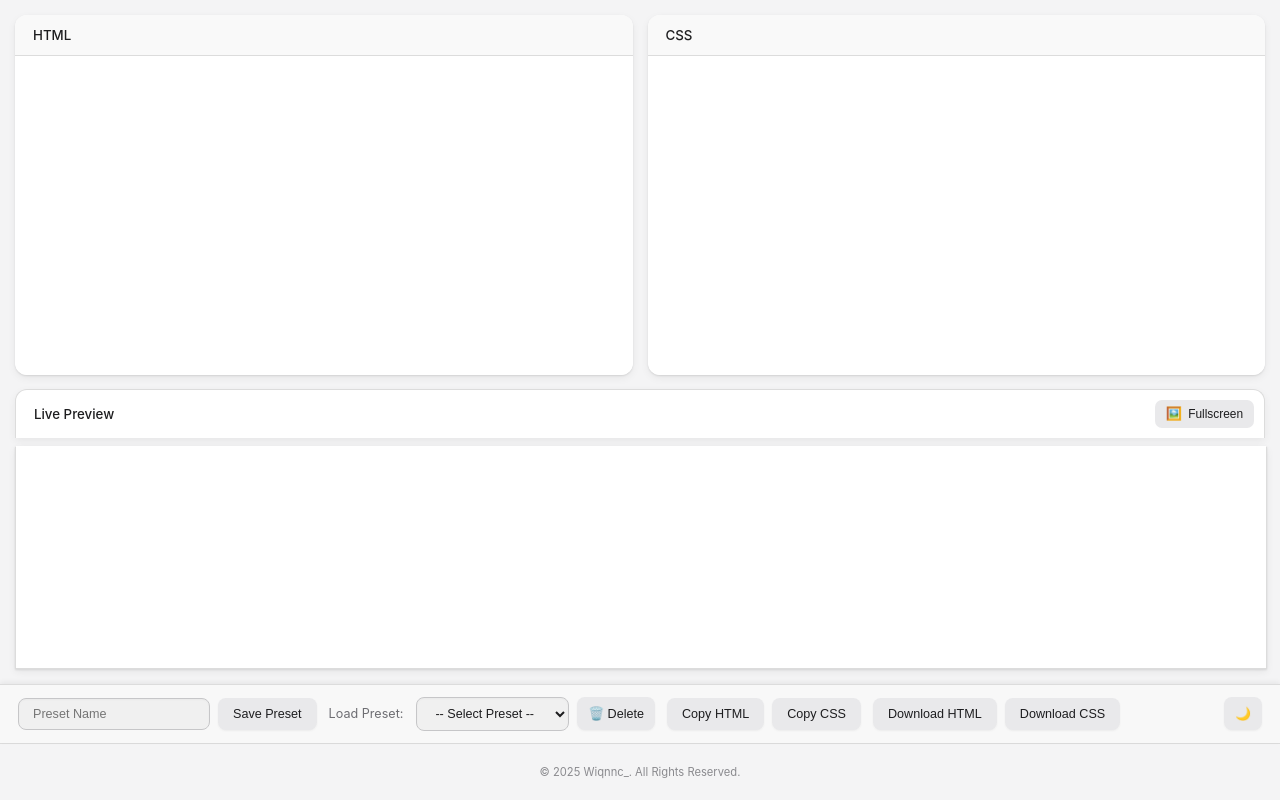
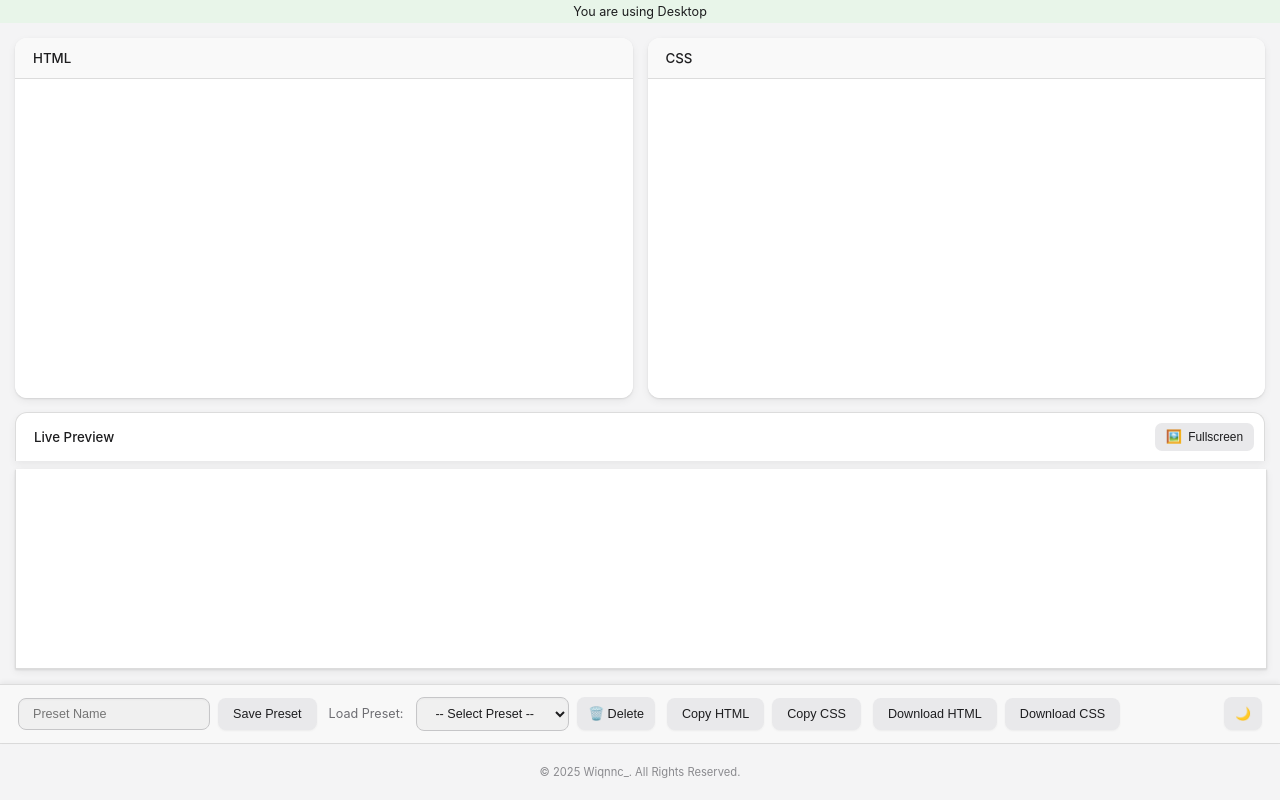
Before and after one commit to DPINE8302/Playground, a plain HTML site: page index.html in a window 1280 px wide. Drawn offline with Linux system fonts and the light colour scheme.

Commit message:
feat: add device-specific banner

```diff
--- a/index.html
+++ b/index.html
@@ -67,6 +67,25 @@
             font-size: 14px;
             -webkit-font-smoothing: antialiased;
             -moz-osx-font-smoothing: grayscale;
+        }
+
+        .device-banner {
+            text-align: center;
+            padding: 4px;
+            font-size: 0.9em;
+            background-color: var(--header-bg-color);
+        }
+
+        @media (max-width: 600px) {
+            .device-banner { background-color: #E0F7FA; }
+        }
+
+        @media (min-width: 601px) and (max-width: 1024px) {
+            .device-banner { background-color: #FFF3E0; }
+        }
+
+        @media (min-width: 1025px) {
+            .device-banner { background-color: #E8F5E9; }
         }
 
         .editor-container {
@@ -346,6 +365,8 @@
     </style>
 </head>
 <body>
+
+    <div id="device-banner" class="device-banner"></div>
 
     <div class="editor-container">
         <div class="editor-pane">
@@ -839,10 +860,22 @@ ${htmlEditor.value}
 
 
         // --- Initial Load ---
+        function detectDeviceType() {
+            const ua = navigator.userAgent;
+            if (/iPad|Tablet/i.test(ua)) return 'iPad';
+            if (/Mobi/i.test(ua)) return 'Mobile';
+            return 'Desktop';
+        }
+
         function initializeApp() {
             // Set current year in footer
             if(currentYearSpan) {
                 currentYearSpan.textContent = new Date().getFullYear();
+            }
+
+            const banner = document.getElementById('device-banner');
+            if (banner) {
+                banner.textContent = `You are using ${detectDeviceType()}`;
             }
 
             // Load and apply theme
```
